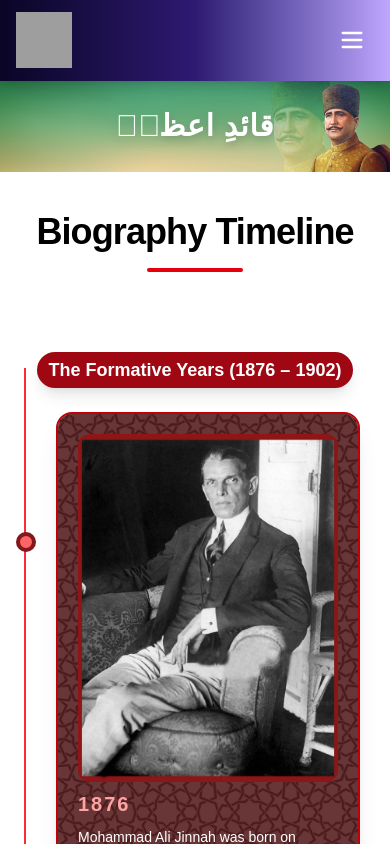
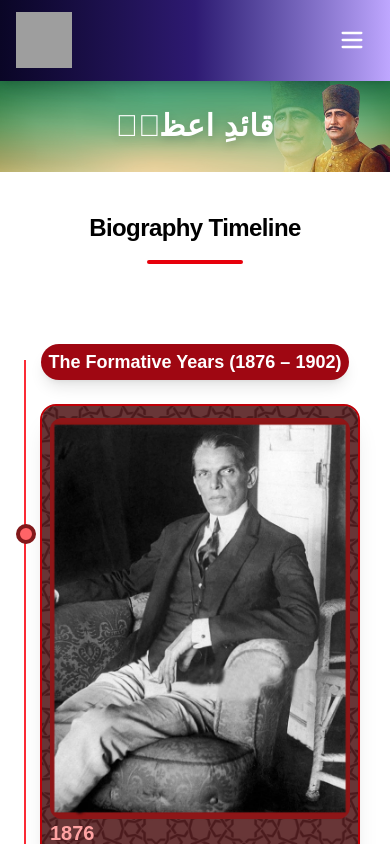
Before and after one commit to NajeebUrRehmanRaja/dabistan-e-ibqal, a Next.js app: page /figures/quaid-e-azam/biography in a window 390 px wide. Shown: the top 844 px of the page. Built offline with nearby package versions, Linux system fonts and the light colour scheme; grey boxes are pictures that could not be loaded; a web font is replaced by a local one.

Commit message:
feat: Add biography pages for Quaid-e-Azam, Allama Iqbal, and Molana Rumi, along with a new Carousel component.

```diff
--- a/app/components/ui/Carousel.tsx
+++ b/app/components/ui/Carousel.tsx
@@ -1,26 +1,35 @@
 "use client";
 
 import { Swiper, SwiperSlide } from "swiper/react";
-import { Navigation,
+import {
+  // Navigation,
   // Pagination,
-    Autoplay } from "swiper/modules";
+  Autoplay,
+  EffectFade
+} from "swiper/modules";
 import "swiper/css";
-import "swiper/css/navigation";
+// import "swiper/css/navigation";
+import "swiper/css/effect-fade";
 // import "swiper/css/pagination";
 import Image from "next/image";
 
 export default function Carousel() {
   return (
     <Swiper
-      modules={[Navigation,
+      modules={[
+        // Navigation,
+        EffectFade,
         //  Pagination,
         Autoplay]}
+      effect="fade"
       slidesPerView={1}
       spaceBetween={20}
       loop
       autoplay={{ delay: 3000 }}
+      speed={2000}
+      // fadeEffect={{ crossFade: true }}
       //   pagination={{ clickable: true }}
-      navigation
+      // navigation
       className="w-full h-[300px] sm:h-[550px]"
     >
       <SwiperSlide>
--- a/app/figures/molana-rumi/biography/page.tsx
+++ b/app/figures/molana-rumi/biography/page.tsx
@@ -155,7 +155,7 @@ export default function Biography() {
                 {/* Timeline */}
                 <div className="max-w-3xl mx-auto relative">
                     {/* Vertical line */}
-                    <div className="absolute left-6 md:left-1/2 top-10 sm:top-6 bottom-0 w-0.5 bg-red-500 md:-translate-x-1/2" />
+                    <div className="absolute left-6 md:left-1/2 top-30 mb-10 sm:top-6 bottom-0 w-0.5 bg-red-500 md:-translate-x-1/2" />
 
                     {renderItems.map((item, idx) => {
                         if (item.kind === 'section') {
@@ -189,7 +189,7 @@ export default function Biography() {
                                         }`}
                                 >
                                     <div
-                                        className="relative overflow-hidden shadow-xl border-2 border-red-700 rounded-2xl transition-all duration-300 hover:scale-[1.02] hover:shadow-red-900/60"
+                                        className="relative overflow-hidden shadow-xl border-2 border-red-700 rounded-2xl transition-all duration-300 hover:scale-[1.02] hover:shadow-red-900/60 w-80"
                                         style={{
                                             backgroundImage: "url('/islamic-geometric-pattern.jpeg')",
                                             backgroundSize: 'cover',
--- a/app/figures/quaid-e-azam/biography/page.tsx
+++ b/app/figures/quaid-e-azam/biography/page.tsx
@@ -116,16 +116,16 @@ export default function Biography() {
             <div className="min-h-screen py-10">
                 {/* Header */}
                 <div className="max-w-4xl mx-auto text-center mb-14 px-4">
-                    <h1 className="text-4xl md:text-5xl font-extrabold text-black tracking-tight">
+                    <h1 className="text-2xl md:text-5xl font-extrabold text-black tracking-tight">
                         Biography Timeline
                     </h1>
                     <div className="h-1 w-24 bg-red-600 mx-auto mt-4 rounded-full" />
                 </div>
 
                 {/* Timeline + Quote wrapper — vertical line spans both */}
-                <div className="max-w-3xl mx-auto relative px-4">
+                <div className="max-w-3xl mx-auto relative">
                     {/* Vertical line */}
-                    <div className="absolute left-6 md:left-1/2 top-10 sm:top-6 bottom-0 w-0.5 bg-red-500 md:-translate-x-1/2" />
+                    <div className="absolute left-6 md:left-1/2 top-10 mb-4 bottom-0 w-0.5 bg-red-500 md:-translate-x-1/2" />
 
                     {/* Timeline events */}
                     <div className="relative">
@@ -137,7 +137,7 @@ export default function Biography() {
                                         key={`section-${idx}`}
                                         className="relative flex justify-center py-6"
                                     >
-                                        <span className="bg-red-800 text-white px-3 py-1 rounded-full text-lg font-bold z-10 shadow-lg whitespace-nowrap text-center">
+                                        <span className="bg-red-800 text-white px-2 py-1 rounded-full text-lg font-bold z-10 shadow-lg whitespace-nowrap text-center">
                                             {item.title}
                                         </span>
                                     </div>
@@ -154,7 +154,7 @@ export default function Biography() {
                                         } flex-row`}
                                 >
                                     {/* Dot */}
-                                    <div className="absolute left-0 sm:left-4 top-30 md:left-1/2 md:-translate-x-1/2 flex-shrink-0 w-5 h-5 rounded-full bg-red-400 border-4 border-red-900 z-10" />
+                                    <div className="absolute left-4 sm:left-4 top-30 md:left-1/2 md:-translate-x-1/2 flex-shrink-0 w-5 h-5 rounded-full bg-red-400 border-4 border-red-900 z-10" />
 
                                     {/* Card */}
                                     <div
@@ -162,7 +162,7 @@ export default function Biography() {
                                             }`}
                                     >
                                         <div
-                                            className="relative overflow-hidden shadow-xl border-2 border-red-700 rounded-2xl transition-all duration-300 hover:scale-[1.02] hover:shadow-red-900/60"
+                                            className="relative overflow-hidden shadow-xl border-2 border-red-700 rounded-2xl transition-all duration-300 hover:scale-[1.02] hover:shadow-red-900/60 w-80"
                                             style={{
                                                 backgroundImage: "url('/islamic-geometric-pattern.jpeg')",
                                                 backgroundSize: 'cover',
@@ -173,7 +173,7 @@ export default function Biography() {
                                             <div className="absolute inset-0 bg-red-950/80" />
 
                                             {/* Card content */}
-                                            <div className="relative flex flex-col p-5 gap-2">
+                                            <div className="relative flex flex-col items-center px-2 py-3">
                                                 {/* Portrait image */}
                                                 <div className="relative overflow-hidden flex-shrink-0">
                                                     {item.image && (
@@ -186,16 +186,18 @@ export default function Biography() {
                                                             className="object-cover object-top rounded-xl"
                                                         />
                                                     )}
-                                                </div>
+                                                    <div className="flex flex-col gap-2">
                                                         {/* Year */}
-                                                <span className="text-red-300 font-extrabold text-xl tracking-widest">
+                                                        <span className="text-red-300 font-extrabold text-xl self-start">
                                                             {item.year}
                                                         </span>
 
                                                         {/* Description */}
-                                                <p className="text-white text-sm leading-relaxed">
+                                                        <p className="text-white text-sm leading-relaxed w-full">
                                                             {item.description}
                                                         </p>
+                                                    </div>
+                                                </div>
                                             </div>
                                         </div>
                                     </div>
@@ -205,7 +207,7 @@ export default function Biography() {
                     </div>
 
                     {/* Quote */}
-                    <div className="pb-12 pt-0">
+                    <div className="pb-12 pt-0 px-4">
                         <div
                             className="relative overflow-hidden rounded-2xl shadow-xl border border-red-700 p-8 text-center"
                             style={{
```
Also changed, not shown: app/figures/allama-iqbal/biography/page.tsx (+11 -10 lines), public/allama-bio-pics/1910 - Sardar Begum.png (renamed from public/allama-bio-pics/1893 - Karim Bibi.png). Lines whose indentation alone changed are shown as unchanged.
